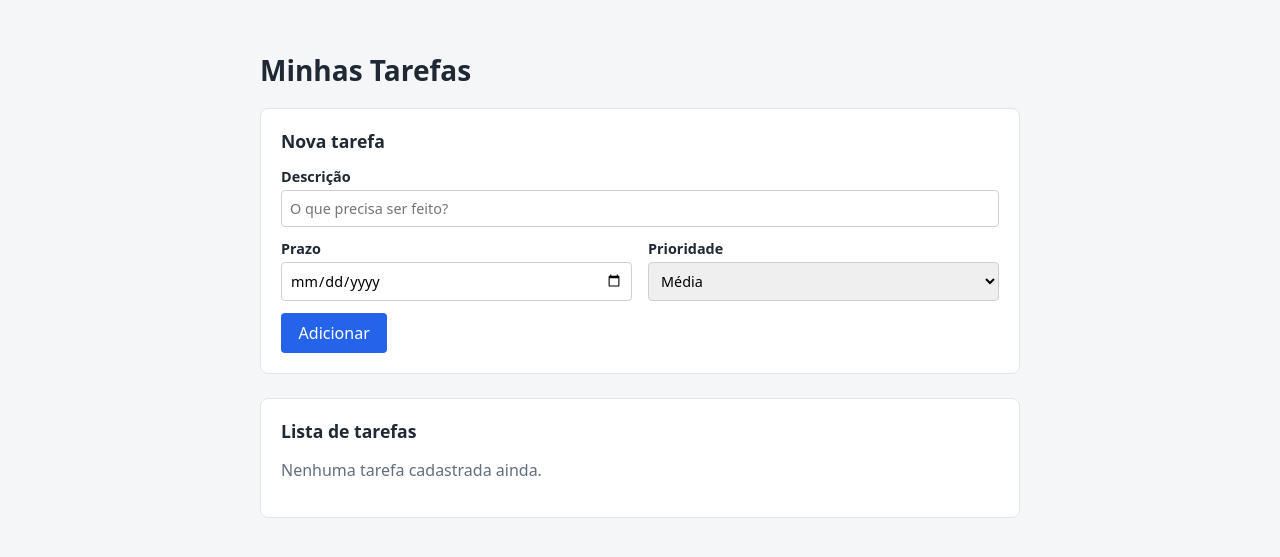
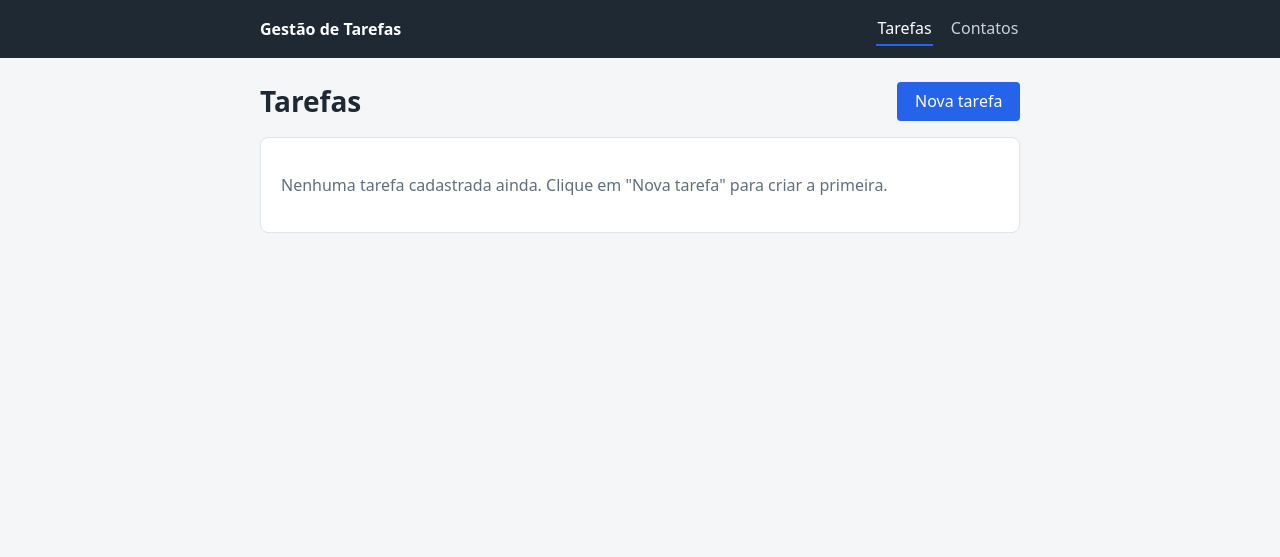
Before and after one commit to 1VictorOliveira/flask-o-retorno, a Flask app: page /tarefas in a window 1280 px wide. Shown: the top 557 px of the page. Run offline with Flask 3, Linux system fonts and the light colour scheme.

Commit message:
feat(frontend): unifica páginas de tarefas e contatos no base.html

```diff
--- a/static/componentes.css
+++ b/static/componentes.css
@@ -70,3 +70,52 @@ select:focus-visible {
     outline: 2px solid #2563eb;
     outline-offset: 2px;
 }
+
+/* ---------- Cabeçalho de página, botões-link e linhas de tabela ---------- */
+.cabecalho {
+    display: flex;
+    flex-wrap: wrap;
+    align-items: center;
+    justify-content: space-between;
+    gap: 1rem;
+    margin-bottom: 1rem;
+}
+
+.cabecalho h1 { margin: 0; }
+
+.botao {
+    display: inline-block;
+    background: #2563eb;
+    color: #fff;
+    text-decoration: none;
+    border-radius: 4px;
+    padding: 0.55rem 1.1rem;
+}
+
+.botao:hover { background: #1d4ed8; }
+
+.botao-claro {
+    background: #fff;
+    color: #1f2933;
+    border: 1px solid #ccd0d5;
+}
+
+.botao-claro:hover { background: #f4f6f8; }
+
+.botao-pequeno {
+    padding: 0.3rem 0.7rem;
+    font-size: 0.85rem;
+}
+
+.linha-acoes {
+    display: flex;
+    justify-content: flex-end;
+    align-items: center;
+    gap: 0.5rem;
+}
+
+.linha-acoes form { margin: 0; }
+
+.tabela-rolagem { overflow-x: auto; }
+
+td.sem-quebra { white-space: nowrap; }
--- a/templates/tarefas.html
+++ b/templates/tarefas.html
@@ -1,49 +1,24 @@
-<!DOCTYPE html>
-<html lang="pt-BR">
-<head>
-    <meta charset="UTF-8">
-    <meta name="viewport" content="width=device-width, initial-scale=1.0">
-    <title>Tarefas</title>
-    <link rel="stylesheet" href="{{ url_for('static', filename='style.css') }}">
-</head>
-<body>
-    <main class="container">
-        <h1>Minhas Tarefas</h1>
+{% extends "base.html" %}
 
-        <section class="novo">
-            <h2>Nova tarefa</h2>
-            <form method="post" action="{{ url_for('nova_tarefa') }}">
-                <label>
-                    Descrição
-                    <input type="text" name="descricao" required maxlength="200"
-                           placeholder="O que precisa ser feito?">
-                </label>
-                <div class="campos">
-                    <label>
-                        Prazo
-                        <input type="date" name="prazo">
-                    </label>
-                    <label>
-                        Prioridade
-                        <select name="prioridade">
-                            <option value="baixa">Baixa</option>
-                            <option value="media" selected>Média</option>
-                            <option value="alta">Alta</option>
-                        </select>
-                    </label>
+{% block title %}Tarefas{% endblock %}
+
+{% block content %}
+    {% set rotulo_prioridade = {'baixa': 'Baixa', 'media': 'Média', 'alta': 'Alta'} %}
+    {% set rotulo_status = {'pendente': 'A fazer', 'fazendo': 'Fazendo', 'concluida': 'Concluída', 'atrasada': 'Atrasada'} %}
+
+    <div class="cabecalho">
+        <h1>Tarefas</h1>
+        <a href="{{ url_for('nova_tarefa') }}" class="botao">Nova tarefa</a>
     </div>
-                <button type="submit">Adicionar</button>
-            </form>
-        </section>
 
-        <section class="lista">
-            <h2>Lista de tarefas</h2>
+    <section>
         {% if tarefas %}
+            <div class="tabela-rolagem">
                 <table>
                     <thead>
                         <tr>
-                        <th>#</th>
                             <th>Descrição</th>
+                            <th>Responsável</th>
                             <th>Prazo</th>
                             <th>Prioridade</th>
                             <th>Status</th>
@@ -53,24 +28,27 @@
                     <tbody>
                         {% for tarefa in tarefas %}
                         <tr>
-                        <td>{{ tarefa.id }}</td>
                             <td>{{ tarefa.descricao }}</td>
-                        <td>{{ tarefa.prazo | br_date }}</td>
-                        <td class="prioridade-{{ tarefa.prioridade }}">{{ tarefa.prioridade | capitalize }}</td>
-                        <td>{{ tarefa.status }}</td>
-                        <td>
-                            <form method="post" action="{{ url_for('deletar_tarefa', id=tarefa.id) }}">
-                                <button type="submit" class="btn-delete">Deletar</button>
+                            <td>{{ tarefa.contato.nome if tarefa.contato else '—' }}</td>
+                            <td class="sem-quebra">{{ tarefa.prazo | br_date }}</td>
+                            <td class="prioridade-{{ tarefa.prioridade }}">{{ rotulo_prioridade.get(tarefa.prioridade, tarefa.prioridade) }}</td>
+                            <td>{{ rotulo_status.get(tarefa.status, tarefa.status) }}</td>
+                            <td class="sem-quebra">
+                                <div class="linha-acoes">
+                                    <a href="{{ url_for('editar_tarefa', id=tarefa.id) }}" class="botao botao-claro botao-pequeno">Editar</a>
+                                    <form method="post" action="{{ url_for('deletar_tarefa', id=tarefa.id) }}"
+                                          onsubmit="return confirm('Apagar esta tarefa?');">
+                                        <button type="submit" class="btn-delete">Apagar</button>
                                     </form>
+                                </div>
                             </td>
                         </tr>
                         {% endfor %}
                     </tbody>
                 </table>
+            </div>
         {% else %}
-            <p class="vazio">Nenhuma tarefa cadastrada ainda.</p>
+            <p class="vazio">Nenhuma tarefa cadastrada ainda. Clique em "Nova tarefa" para criar a primeira.</p>
         {% endif %}
     </section>
-    </main>
-</body>
-</html>
+{% endblock %}
```
Also changed, not shown: templates/contato_form.html (+43 -16 lines), templates/contatos.html (+34 -16 lines), templates/index.html (+14 -16 lines). Lines whose indentation alone changed are shown as unchanged.
